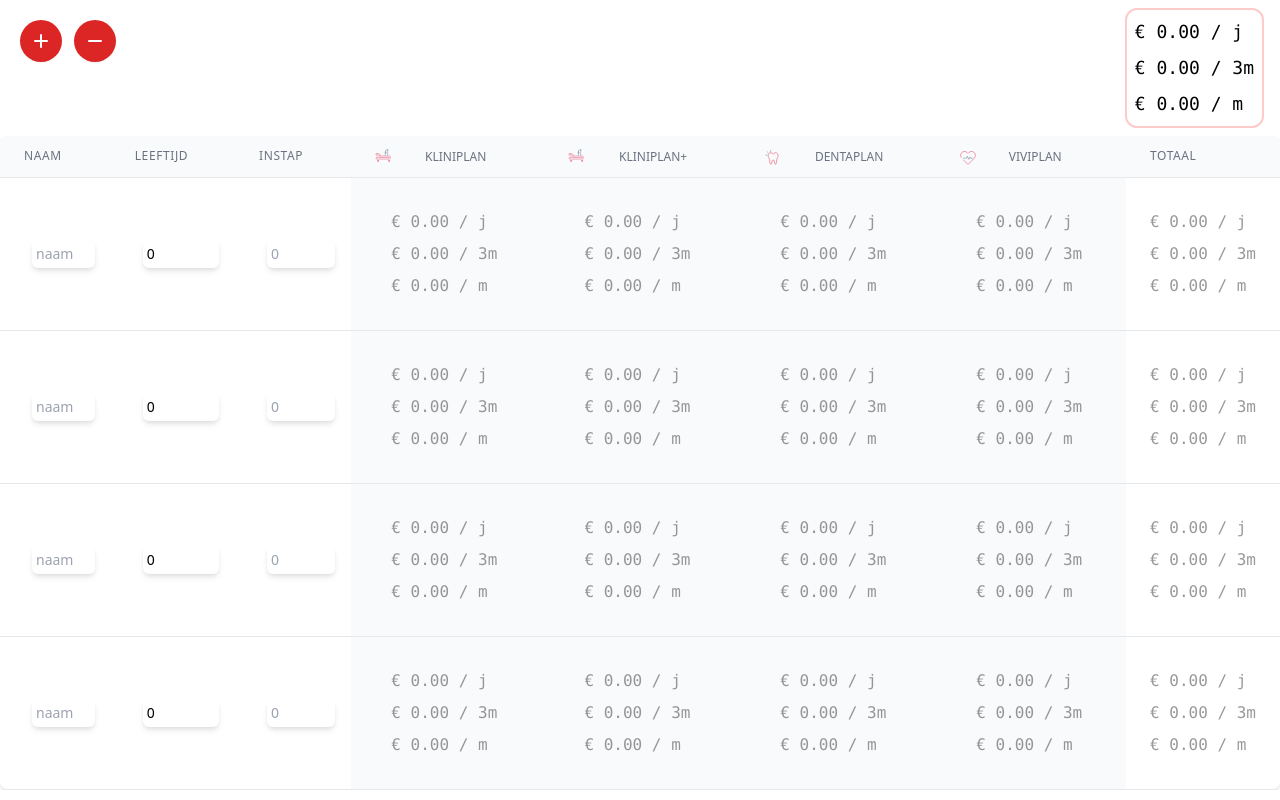
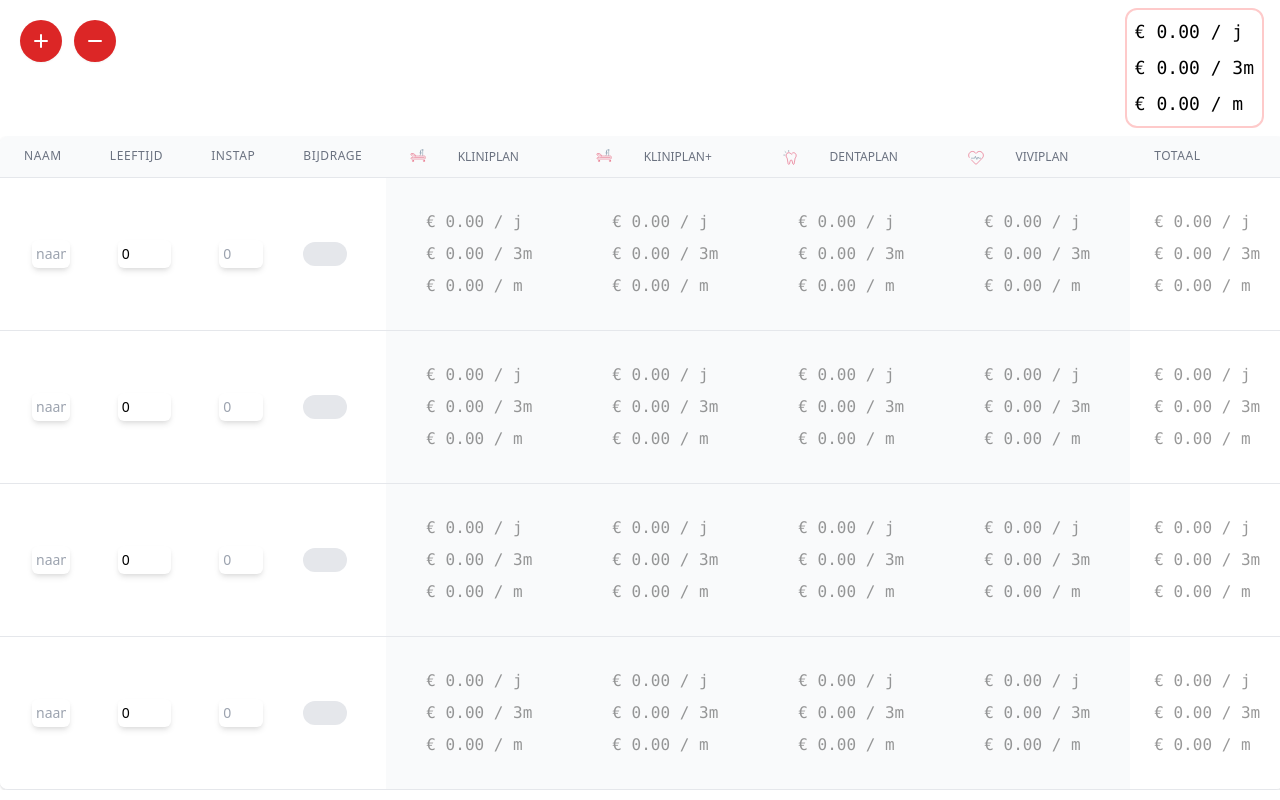
Before and after one commit to Pieter-hogent/bondmoyson, a React (Create React App) app: page / in a window 1280 px wide. Built offline with nearby package versions, Linux system fonts and the light colour scheme.

Commit message:
zorgkas en zfbijdrage meetellen in totaal

```diff
--- a/src/App.js
+++ b/src/App.js
@@ -4,7 +4,14 @@ import PersonInsurance from './components/PersonInsurance';
 import { calculateTotal } from './model/pricetable';
 
 const insurances = ['kliniplan', 'kliniplanplus', 'dentaplan', 'viviplan'];
-const emptyPerson = { name: '', age: 0, startAge: 0, insurances: {} };
+const emptyPerson = {
+	name: '',
+	age: 0,
+	startAge: 0,
+	insurances: {},
+	chargeable: false,
+	chargeableCanChange: false,
+};
 
 function App() {
 	// state is an array of persons
@@ -45,6 +52,13 @@ function App() {
 				) {
 					person.insurances['kliniplan'] = false;
 				}
+
+				// force 'ten laste' based on age
+				if (person.age >= 25) person.chargeable = true;
+				// if (person.age < 18) person.chargeable = false;
+
+				person.chargeableCanChange = person.age < 25; // && person.age >= 18;
+
 				return person;
 			}
 			return oldPerson;
@@ -52,13 +66,24 @@ function App() {
 
 		setState(newState);
 	};
-	const calculateAllPersonsTotal = () => {
+
+	const calculateAllPersonsInsurances = () => {
 		let total = state.reduce(
 			(total, person) => total + calculateTotal(person),
 			0
 		);
 		return total;
 	};
+
+	const calculateAllPersonsTotal = () => {
+		let total = state.reduce(
+			(total, person) => total + calculateTotal(person),
+
+			0
+		);
+		return total;
+	};
+
 	const imageNameForInsurance = (ins) => {
 		if (ins === 'kliniplanplus')
 			return process.env.PUBLIC_URL + '/icon-kliniplan.svg';
@@ -118,9 +143,10 @@ function App() {
 						</svg>
 					</button>
 				</span>
+
 				{/* total price of all persons (displayed at top right) */}
-				<span className="ml-auto mr-4 m-2 p-2 border-2 rounded-xl border-red-200">
-					<span className="inline-grid grid-rows-3 gap-y-2 self-end">
+				<span className="ml-auto ">
+					<span className="inline-grid grid-rows-3 gap-y-2 self-end mr-4 m-2 p-2 border-2 rounded-xl border-red-200">
 						<span className="font-mono text-lg">
 							€ {calculateAllPersonsTotal().toFixed(2)} / j
 						</span>
@@ -161,6 +187,12 @@ function App() {
 											className="px-6 py-3 text-left text-xs font-medium text-gray-500 uppercase tracking-wider"
 										>
 											instap
+										</th>
+										<th
+											scope="col"
+											className="px-6 py-3 text-left text-xs font-medium text-gray-500 uppercase tracking-wider"
+										>
+											bijdrage
 										</th>
 										{insurances.map((i) => {
 											return (
--- a/src/components/InputNameAge.js
+++ b/src/components/InputNameAge.js
@@ -31,6 +31,45 @@ export default function InputNameAge({ handleChange, person }) {
 					placeholder={person.age}
 				/>
 			</td>
+			<td className="px-6 py-4 whitespace-nowrap">
+				<div class="flex items-center">
+					<button
+						type="button"
+						aria-pressed="false"
+						aria-labelledby="toggleLabel"
+						className={
+							(person.chargeable ? 'bg-red-400' : 'bg-gray-200') +
+							' relative inline-flex place-self-center flex-shrink-0 h-6 w-11 border-2 border-transparent rounded-full cursor-pointer transition-colors ease-in-out duration-200 focus:outline-none focus:ring-2 focus:ring-offset-2 focus:ring-red-500'
+						}
+						onClick={(evt) => {
+							if (person.chargeableCanChange) {
+								evt.target = {
+									name: 'chargeable',
+									type: 'checkbox',
+									value: !person.chargeable,
+								};
+								handleChange(evt);
+							} else {
+								evt.preventDefault();
+								return true;
+							}
+						}}
+					>
+						{/* <span class="sr-only">Use setting</span> */}
+						{person.chargeableCanChange ? (
+							<span
+								aria-hidden="true"
+								className={
+									(person.chargeable ? 'translate-x-5' : 'translate-x-0') +
+									' pointer-events-none  inline-block h-5 w-5 rounded-full bg-white shadow transform ring-0 transition ease-in-out duration-200'
+								}
+							></span>
+						) : (
+							''
+						)}
+					</button>
+				</div>
+			</td>
 		</>
 	);
 }
--- a/src/model/pricetable.js
+++ b/src/model/pricetable.js
@@ -4,6 +4,9 @@ import { kliniplan } from './kliniplan';
 import { kliniplanplus } from './kliniplanplus';
 
 const prices = { kliniplan, kliniplanplus, dentaplan, viviplan };
+
+const ziekenfondsbijdrage = 89.76;
+const zorgkas = 54;
 
 export const getInsurancePrice = (plan, age, startAge = null) => {
 	if (!age) return 0;
@@ -34,5 +37,7 @@ export const calculateTotal = (person) => {
 			total += getInsurancePrice(ins, person.age, person.startAge);
 		}
 	});
+	if (person.age >= 26) total += zorgkas;
+	if (person.chargeable) total += ziekenfondsbijdrage;
 	return total;
 };
```
Also changed, not shown: 1 other file (tests, documents, lock files or other folders).
